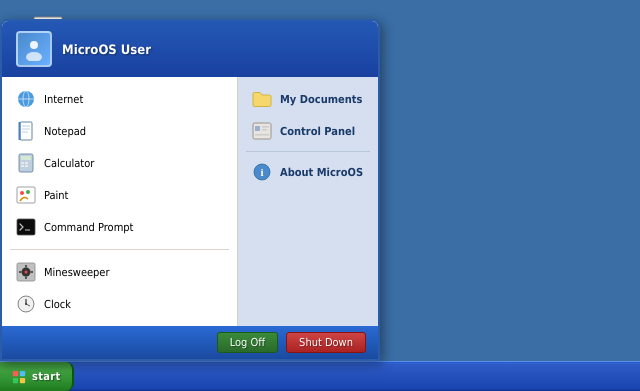
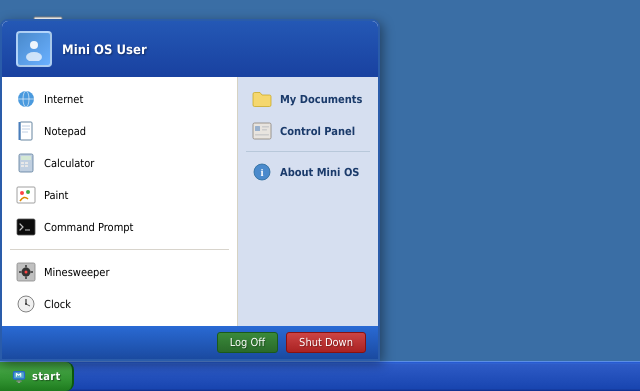
Before and after one commit to duckie-jr/MiniOS, a plain HTML site: page index.html in a window 1280 px wide. Both pictures are taken after a click on the button "start". Shown: the part 409-800 px from the top of the page, 0-640 px from the left. Drawn offline with Linux system fonts and the light colour scheme.

Commit message:
Rename MicroOS to Mini OS in index.html

```diff
--- a/index.html
+++ b/index.html
@@ -1,8 +1,8 @@
- <html lang="en">
+<html lang="en">
 <head>
   <meta charset="UTF-8" />
   <meta name="viewport" content="width=device-width, initial-scale=1.0" />
-  <title>MicroOS</title>
+  <title>Mini OS</title>
   <link rel="stylesheet" href="style.css" />
 </head>
 <body>
@@ -10,14 +10,7 @@
   <!-- Boot Screen -->
   <div id="boot-screen">
     <div class="boot-logo">
-      <svg viewBox="0 0 200 60" width="200" height="60">
-        <rect x="10" y="10" width="18" height="18" rx="2" fill="#ff5f57"/>
-        <rect x="32" y="10" width="18" height="18" rx="2" fill="#4a9ade"/>
-        <rect x="10" y="32" width="18" height="18" rx="2" fill="#3aa03a"/>
-        <rect x="32" y="32" width="18" height="18" rx="2" fill="#f5c542"/>
-        <text x="62" y="38" fill="#fff" font-family="Tahoma,sans-serif" font-size="22" font-weight="700">MicroOS</text>
-        <text x="154" y="28" fill="#f5c542" font-family="Tahoma,sans-serif" font-size="10" font-weight="700">XP</text>
-      </svg>
+      <svg viewBox="0 0 200 60" width="200" height="60"><rect x="6" y="6" width="40" height="30" rx="4" fill="#2a6ad4"/><rect x="9" y="9" width="34" height="24" rx="2" fill="#5ac"/><path d="M16 26V14l9 7L34 14v12" fill="none" stroke="#fff" stroke-width="2.5" stroke-linecap="round" stroke-linejoin="round"/><rect x="16" y="38" width="20" height="3" rx="1" fill="#888"/><rect x="20" y="41" width="12" height="3" rx="1" fill="#aaa"/><text x="58" y="30" fill="#fff" font-family="Tahoma,sans-serif" font-size="22" font-weight="700">Mini OS</text></svg>
     </div>
     <div class="boot-text">Starting up...</div>
     <div class="boot-progress-track"><div class="boot-progress-bar" id="boot-bar"></div></div>
@@ -72,7 +65,7 @@
   <div id="notification-area"></div>
 
   <div id="taskbar">
-    <button id="start-btn"><svg viewBox="0 0 16 16" width="14" height="14" style="vertical-align:middle;margin-right:3px"><rect x="1" y="1" width="6" height="6" fill="#ff5f57" rx="1"/><rect x="9" y="1" width="6" height="6" fill="#4fc3f7" rx="1"/><rect x="1" y="9" width="6" height="6" fill="#34c759" rx="1"/><rect x="9" y="9" width="6" height="6" fill="#f5c542" rx="1"/></svg>start</button>
+    <button id="start-btn"><svg viewBox="0 0 16 16" width="14" height="14" style="vertical-align:middle;margin-right:3px"><rect x="1" y="1" width="14" height="10" rx="2" fill="#2a6ad4"/><rect x="2.5" y="2.5" width="11" height="7" rx="1" fill="#5ac"/><path d="M5 7V4l2.5 2L10 4v3" fill="none" stroke="#fff" stroke-width="1.2" stroke-linecap="round" stroke-linejoin="round"/><rect x="5" y="12" width="6" height="1.5" rx=".5" fill="#888"/><rect x="6.5" y="13.5" width="3" height="1" rx=".5" fill="#aaa"/></svg>start</button>
     <div id="taskbar-apps"></div>
     <div id="tray">
       <div class="tray-icon" id="tray-volume" title="Volume">
@@ -90,7 +83,7 @@
       <div class="start-avatar">
         <svg viewBox="0 0 24 24" width="24" height="24"><circle cx="12" cy="8" r="4" fill="#fff" opacity=".9"/><ellipse cx="12" cy="20" rx="8" ry="5" fill="#fff" opacity=".7"/></svg>
       </div>
-      <div class="start-user-name">MicroOS User</div>
+      <div class="start-user-name">Mini OS User</div>
     </div>
     <div class="start-columns">
       <div class="start-left">
@@ -136,7 +129,7 @@
         <div class="start-divider"></div>
         <div class="start-item" id="start-about">
           <svg viewBox="0 0 20 20" width="20" height="20"><circle cx="10" cy="10" r="8" fill="#4a8acc" stroke="#2a6a9a" stroke-width=".8"/><text x="10" y="14" text-anchor="middle" fill="#fff" font-size="11" font-weight="700" font-family="serif">i</text></svg>
-          About MicroOS
+          About Mini OS
         </div>
       </div>
     </div>
```
